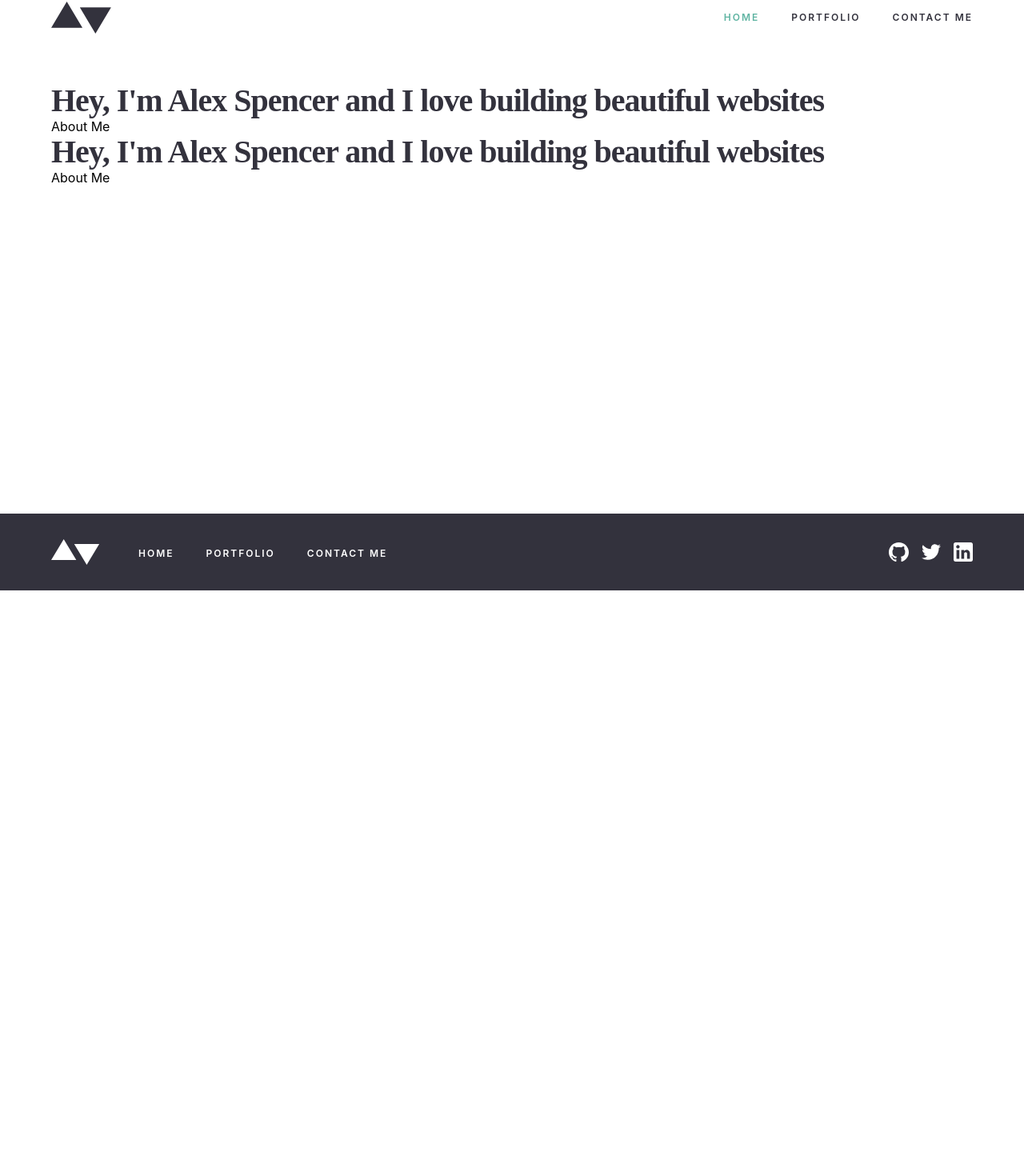
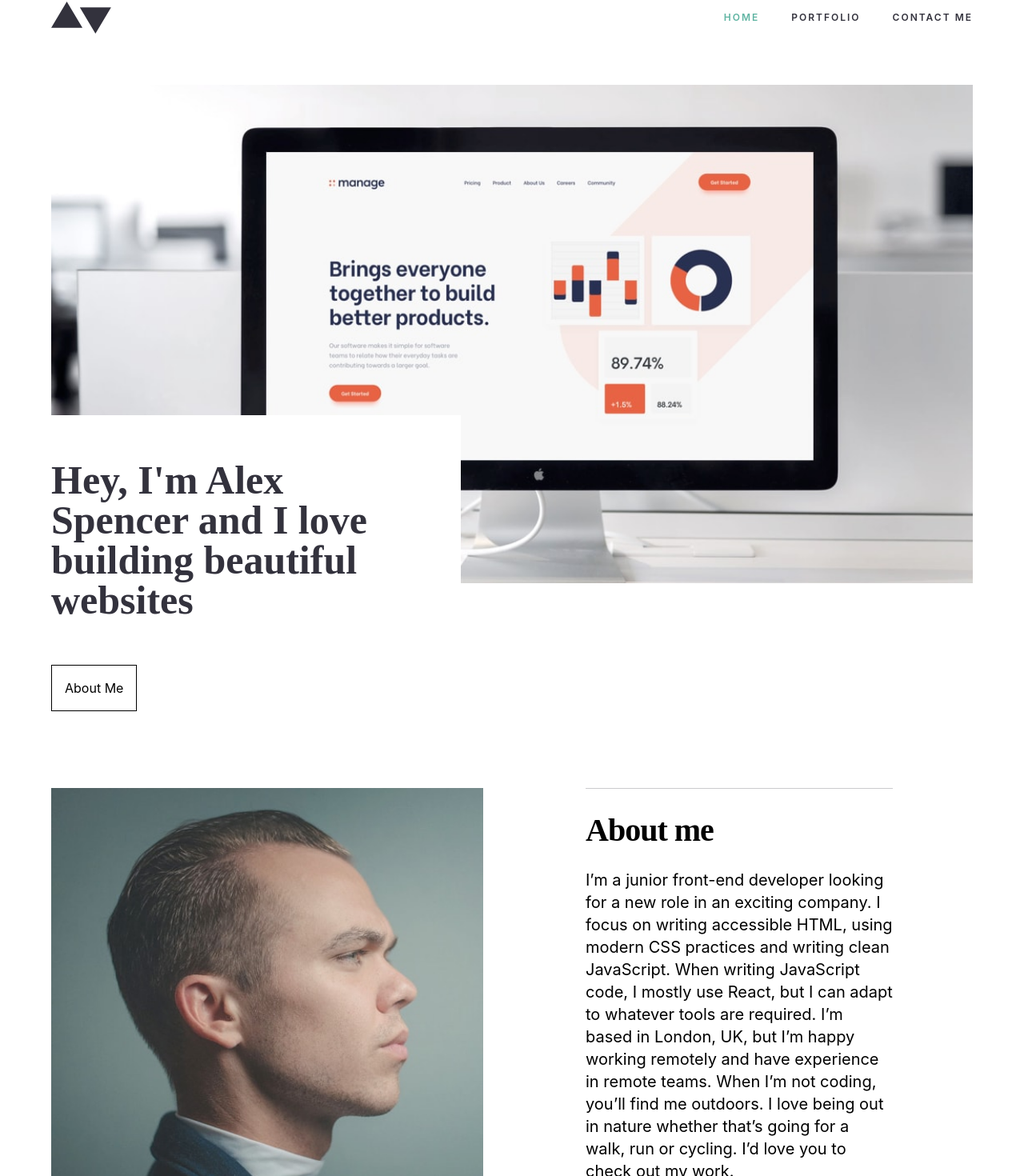
Before and after one commit to markup-mitchell/frontend-mentor-portfolio, a Next.js app: page / in a window 1280 px wide. Shown: the part 62-1532 px from the top of the page at 80% size. Before the commit the page ends 800 px from the top, so only its background shows below. Built offline with nearby package versions, Linux system fonts and the light colour scheme.

Commit message:
homepage sections 1 & 2 finsihed, responsive

```diff
--- a/src/pages/Template.jsx
+++ b/src/pages/Template.jsx
@@ -1,27 +1,23 @@
-import Navbar from '../components/Navbar';
-import Footer from '../components/Footer';
+import Navbar from "../components/Navbar";
+import Footer from "../components/Footer";
 
-const Template = ({children, menuOpen, toggleMenu}) => {
+const Template = ({ children, menuOpen, toggleMenu }) => {
   return (
     <div className="relative min-h-screen">
       {/* page layout */}
       <div className="w-full h-full px-8 pt-8 md:px-10 md:pt-16 xl:px-0">
         <div className="max-w-6xl mx-auto relative">
-
           <header>
-        <Navbar menuOpen={menuOpen} toggleMenu={toggleMenu}/>
+            <Navbar menuOpen={menuOpen} toggleMenu={toggleMenu} />
           </header>
-      <div className="mt-10 md:mt-12 xl:mt-16 h-full">
-        {children}
+          <div className="mt-10 md:mt-12 xl:mt-16 h-full">{children}</div>
         </div>
       </div>
-      </div>
-      <div className="absolute bottom-0 w-full">
-
-    <Footer/>
+      <div className="w-full">
+        <Footer />
       </div>
     </div>
-  )
-}
+  );
+};
 
 export default Template;
--- a/src/pages/index.jsx
+++ b/src/pages/index.jsx
@@ -1,4 +1,4 @@
-import Head from 'next/head';
+import Head from "next/head";
 
 export default function Home() {
   return (
@@ -8,10 +8,83 @@ export default function Home() {
         <link rel="icon" href="/favicon.ico" />
       </Head>
       <main className="h-auto">
-      <h1 className="font-serif text-p3 text-40 font-bold tracking-tight leading-10">Hey, I'm Alex Spencer and I love building beautiful websites</h1>
-      <button>About Me</button>
-      <h1 className="font-serif text-p3 text-40 font-bold tracking-tight leading-10">Hey, I'm Alex Spencer and I love building beautiful websites</h1>
-      <button>About Me</button>
+        <section className="sm:relative mb-24 xl:pb-40">
+          <picture>
+            <source
+              media="(min-width: 1440px)"
+              srcSet="images/homepage/desktop/image-homepage-hero@2x.jpg"
+            />
+            <source
+              media="(min-width: 1024px)"
+              srcSet="images/homepage/desktop/image-homepage-hero.jpg"
+            />
+            <source
+              media="(min-width: 426px)"
+              srcSet="images/homepage/tablet/image-homepage-hero.jpg"
+            />
+            <img
+              src="images/homepage/mobile/image-homepage-hero@2x.jpg"
+              alt="stock image of a desktop computer screen"
+              className="w-full object-cover"
+            ></img>
+          </picture>
+          <div className="sm:absolute bottom-0 left-0 bg-white sm: max-w-lg">
+            <div className="pt-6 pb-8 sm:pt-11 sm:pb-12 sm:pr-11 xl:pb-11">
+              <h1 className="font-serif text-p3 text-40 xl:text-50 font-bold tracking-tight xl:tracking-normal leading-none">
+                Hey, I'm Alex Spencer and I love building beautiful websites
+              </h1>
+            </div>
+
+            <button className="border p-4">About Me</button>
+          </div>
+        </section>
+        <section className="mb-10 sm:flex justify-between md:justify-start">
+          <picture className="object-contain">
+            <source
+              media="(min-width: 1440px)"
+              srcSet="images/homepage/desktop/image-homepage-profile@2x.jpg"
+            />
+            <source
+              media="(min-width: 1024px)"
+              srcSet="images/homepage/desktop/image-homepage-profile.jpg"
+            />
+            <source
+              media="(min-width: 640px)"
+              srcSet="images/homepage/tablet/image-homepage-profile.jpg"
+            />
+            <img
+              src="images/homepage/mobile/image-homepage-profile.jpg"
+              className="h-full w-full object-cover object-right md:flex-shrink-0"
+              alt="Alex Spencer in profile"
+            ></img>
+          </picture>
+
+          <div className="flex flex-col justify-between w-full sm:ml-8 md:ml-16 md:max-w-xs lg:max-w-sm lg:ml-24 xl:ml-32">
+            <div className="border-b my-8 sm:mt-0 border-p3 opacity-25" />
+            <div>
+              <h2 className="text-40 font-serif font-bold tracking-tight leading-none">
+                About me
+              </h2>
+
+              <p className="leading-7 pt-7 xl:text-xl">
+                I’m a junior front-end developer looking for a new role in an
+                exciting company. I focus on writing accessible HTML, using
+                modern CSS practices and writing clean JavaScript. When writing
+                JavaScript code, I mostly use React, but I can adapt to whatever
+                tools are required. I’m based in London, UK, but I’m happy
+                working remotely and have experience in remote teams. When I’m
+                not coding, you’ll find me outdoors. I love being out in nature
+                whether that’s going for a walk, run or cycling. I’d love you to
+                check out my work.
+              </p>
+            </div>
+
+            <div className="mt-10">
+              <button className="border p-4">go to portfolio</button>
+            </div>
+            <div className="border-b my-8 sm:mb-0 border-p3 opacity-25" />
+          </div>
+        </section>
       </main>
     </div>
   );
--- a/tailwind.config.js
+++ b/tailwind.config.js
@@ -1,46 +1,52 @@
 module.exports = {
-  purge: ['./src/**/*.{js,jsx}'],
+  purge: ["./src/**/*.{js,jsx}"],
   theme: {
     colors: {
-      p1: '#5FB4A2',
-      p2: '#203A4C',
-      p3: '#33323D',
-      s1: '#FAFAFA',
-      s2: '#EAEAEB',
-      s3: '#F43030',
-      white: '#FFFFFF'
+      p1: "#5FB4A2",
+      p2: "#203A4C",
+      p3: "#33323D",
+      s1: "#FAFAFA",
+      s2: "#EAEAEB",
+      s3: "#F43030",
+      t1: "#979797",
+      white: "#FFFFFF",
     },
     fontFamily: {
       sans: [
         '"Public Sans"',
-        '-apple-system',
-        'BlinkMacSystemFont',
+        "-apple-system",
+        "BlinkMacSystemFont",
         '"Segoe UI"',
-        'Roboto',
-        'Helvetica',
-        'Arial',
-        'sans-serif',
+        "Roboto",
+        "Helvetica",
+        "Arial",
+        "sans-serif",
         '"Apple Color Emoji"',
         '"Segoe UI Emoji"',
-        '"Segoe UI Symbol"'
+        '"Segoe UI Symbol"',
       ],
-      serif: ['"Ibarra Real Nova"', 'serif']
+      serif: ['"Ibarra Real Nova"', "serif"],
     },
     extend: {
+      padding: {
+        11: "3.5rem",
+        7: "1.75rem",
+      },
       letterSpacing: {
-        '2': '2px'
+        2: "2px",
       },
       fontSize: {
-        '40': '2.5rem'
+        40: "2.5rem",
+        50: "3.125rem",
       },
       boxShadow: {
-        outline: '0 0 0 3px rgba(95, 180, 162, 0.5)',
-      }
-    }
+        outline: "0 0 0 3px rgba(95, 180, 162, 0.5)",
+      },
+    },
   },
   variants: {},
   plugins: [],
   future: {
-    removeDeprecatedGapUtilities: true
-  }
+    removeDeprecatedGapUtilities: true,
+  },
 };
```
Lines whose indentation alone changed are shown as unchanged.
